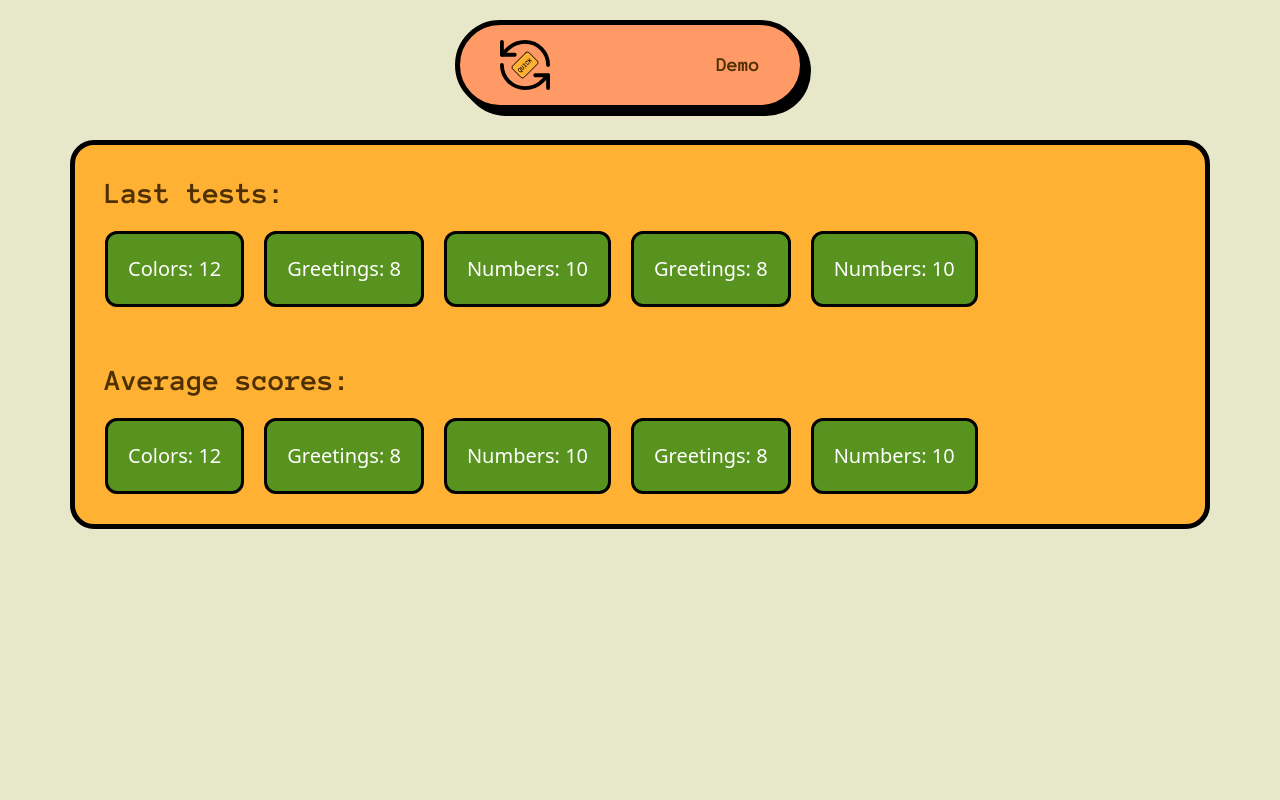
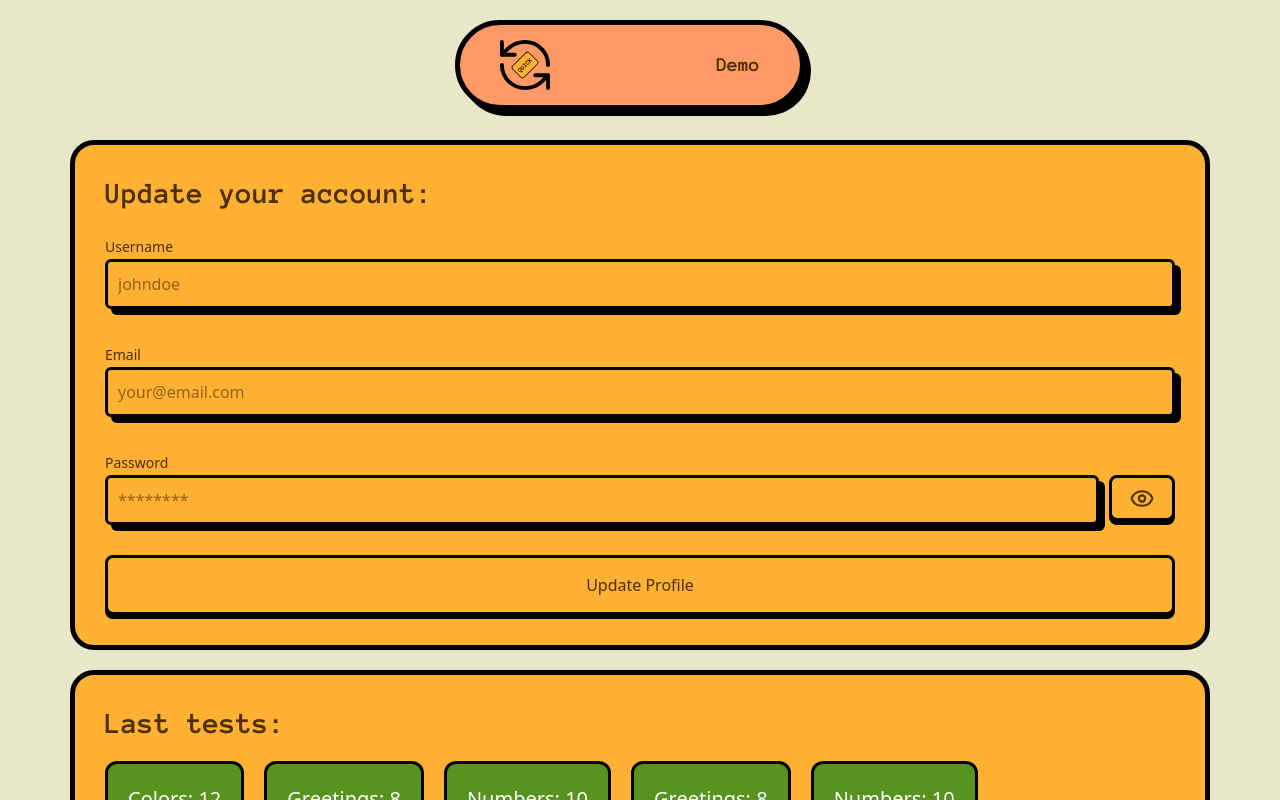
Before and after one commit to lechoos/quick-flip, a Next.js app: page /profile in a window 1280 px wide. Shown: the top 800 px of the page. Built offline with nearby package versions, Linux system fonts and the light colour scheme.

Commit message:
!feat: created a form to update user profile and an API endpoint to do so

```diff
--- /dev/null
+++ b/src/app/api/auth/user/update/route.ts
@@ -0,0 +1,62 @@
+import { hash } from 'bcryptjs';
+import prisma from '@/lib/prisma';
+import { NextRequest, NextResponse } from 'next/server';
+import { updateProfileSchema } from '@/lib/formSchemas';
+import { auth } from '@/auth';
+
+export async function PATCH(req: NextRequest) {
+  try {
+    const session = await auth();
+
+    if (!session?.user?.id) {
+      return NextResponse.json({ error: 'You are not authorized' }, { status: 401 });
+    }
+
+    const body = await req.json();
+    const result = updateProfileSchema.safeParse(body);
+
+    if (!result.success) {
+      const { errors } = result.error;
+      return NextResponse.json({ error: 'Validation error', details: errors }, { status: 400 });
+    }
+
+    const user = await prisma.user.findUnique({
+      where: { id: session.user.id },
+    });
+
+    if (!user) {
+      return NextResponse.json({ error: 'User not found' }, { status: 404 });
+    }
+
+    const { email, username, password } = result.data;
+
+    const dataToUpdate = {
+      ...(email && { email }),
+      ...(username && { username }),
+      ...(password && { password: await hash(password, 12) }),
+    };
+
+    const updatedUser = await prisma.user.update({
+      where: { id: user.id },
+      data: dataToUpdate,
+      select: {
+        id: true,
+        email: true,
+        username: true,
+      },
+    });
+
+    console.log(updatedUser);
+
+    return NextResponse.json(
+      {
+        message: 'User updated successfully',
+        user: updatedUser,
+      },
+      { status: 200 },
+    );
+  } catch (ex) {
+    console.error('[UPDATE_USER_ERROR]', (ex as Error).message);
+    return NextResponse.json({ error: 'An unknown error occurred. Please try again later.' }, { status: 500 });
+  }
+}
--- /dev/null
+++ b/src/components/forms/UpdateProfileForm.tsx
@@ -0,0 +1,81 @@
+'use client';
+
+import { useState, useTransition } from 'react';
+import axios, { type AxiosError } from 'axios';
+import { useRouter } from 'next/navigation';
+import type { FormField } from '@/types/FormField';
+import { updateProfileSchema, type UpdateProfileSchemaType } from '@/lib/formSchemas';
+import { AuthForm } from '@/components/forms/AuthForm';
+import { Alert } from '@/components/ui/Alert';
+
+const updateProfileFields: FormField<UpdateProfileSchemaType>[] = [
+  {
+    name: 'username',
+    label: 'Username',
+    type: 'text',
+    placeholder: 'johndoe',
+  },
+  {
+    name: 'email',
+    label: 'Email',
+    type: 'email',
+    placeholder: 'your@email.com',
+  },
+  {
+    name: 'password',
+    label: 'Password',
+    type: 'password',
+    placeholder: '********',
+  },
+];
+
+export const UpdateProfileForm = () => {
+  const router = useRouter();
+  const [error, setError] = useState<string | null>(null);
+  const [loading, setLoading] = useState(false);
+  const [isUpdated, setIsUpdated] = useState(false);
+  const [isPending, startTransition] = useTransition();
+
+  const submitAction = async (data: { username?: string; email?: string; password?: string }) => {
+    try {
+      setIsUpdated(false);
+      setLoading(true);
+      setError(null);
+
+      const response = await axios.patch('/api/auth/user/update', data);
+
+      if (response.data.user) {
+        startTransition(() => {
+          router.refresh();
+          setIsUpdated(true);
+        });
+      }
+    } catch (ex) {
+      const axiosError = ex as AxiosError<{ error: string }>;
+      const errorMessage = axiosError?.response?.data?.error || 'Updating profile failed';
+      setError(errorMessage);
+    } finally {
+      setLoading(false);
+    }
+  };
+
+  return (
+    <>
+      {isUpdated && (
+        <Alert
+          message="Profile updated successfully"
+          variant="success"
+          duration={5000}
+        />
+      )}
+      <AuthForm
+        fields={updateProfileFields}
+        onSubmitAction={submitAction}
+        submitText="Update Profile"
+        validationSchema={updateProfileSchema}
+        serverError={error!}
+        isLoading={loading || isPending}
+      />
+    </>
+  );
+};
--- a/src/components/ui/Alert.tsx
+++ b/src/components/ui/Alert.tsx
@@ -40,7 +40,7 @@ export const Alert = ({ message, onClose, variant = 'error', duration, className
       className={`absolute top-[5%] left-1/2 flex items-center justify-center !mx-0 px-3 py-2 sm:px-6 sm:py-4 w-full max-w-[250px] sm:max-w-[400px] rounded border-2 -translate-x-1/2 animate-slideIn z-[100] ${variantStyles[variant]} ${className}`}
       role="alert"
     >
-      <p className="text-base sm:text-2xl">{message}</p>
+      <p className="text-base sm:text-2xl text-center">{message}</p>
       <button
         onClick={handleClose}
         className="absolute top-0 left-0 p-[5px] hover:opacity-75"
--- a/src/sites/profile/ProfileContent.tsx
+++ b/src/sites/profile/ProfileContent.tsx
@@ -1,13 +1,15 @@
 import { ReactNode } from 'react';
 import { Container } from '@/components/atoms/container';
 import { Card } from '@/components/atoms/card';
+import { UpdateProfileForm } from '@/components/forms/UpdateProfileForm';
 
+const commonStyles = 'p-3 bg-primary border-[5px] border-black rounded-3xl';
 const TestCard = ({ children }: { children: ReactNode }) => <Card className="inline-block p-2 text-xl text-accent-foreground bg-accent border-[3px] border-black">{children}</Card>;
 
-export const ProfileContent = () => {
+export const ProfileContent = async () => {
   return (
-    <Container className="px-3">
-      <div className="flex flex-col gap-2 p-3 bg-primary border-[5px] border-black rounded-3xl">
+    <Container className="flex flex-col gap-2 px-3 pb-4">
+      <div className={`flex flex-col order-1 gap-2 p-3 ${commonStyles}`}>
         <h2>Last tests:</h2>
         <div className="flex gap-2">
           <TestCard>Colors: 12</TestCard>
@@ -26,6 +28,12 @@ export const ProfileContent = () => {
           <TestCard>Numbers: 10</TestCard>
         </div>
       </div>
+      <div className={`${commonStyles}`}>
+        <h2>Update your account:</h2>
+        <div className="mt-2 text-lg">
+          <UpdateProfileForm />
+        </div>
+      </div>
     </Container>
   );
 };
```
